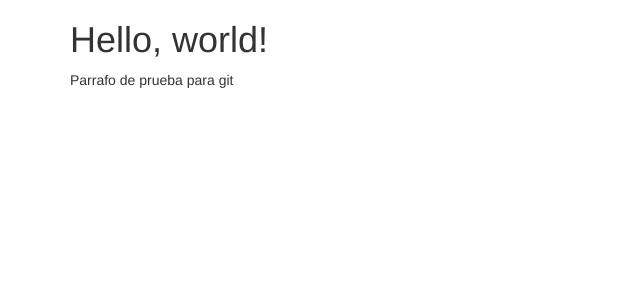
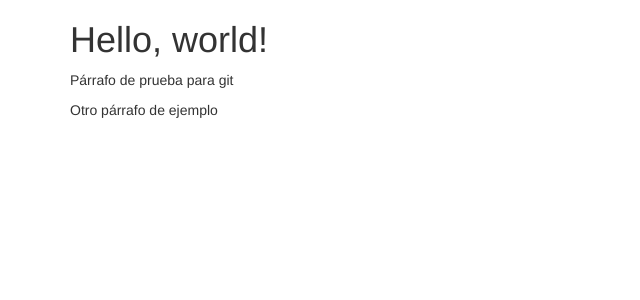
Before and after one commit to tavosinha/ahoratab, a PHP site: page / in a window 1280 px wide. Shown: the top 300 px of the page, without its empty margins (0-640 px from the left). Run offline with PHP 8.4, Linux system fonts and the light colour scheme; some libraries are stand-ins or nearby versions.

Commit message:
Otra línea de código agregada

```diff
--- a/index.php
+++ b/index.php
@@ -1,5 +1,5 @@
 <!DOCTYPE html>
-<html lang="en">
+<html lang="es">
   <head>
     <meta charset="utf-8">
     <meta http-equiv="X-UA-Compatible" content="IE=edge">
@@ -13,7 +13,8 @@
   		<div class="row">
   			<div class="col-md-12">
     			<h1>Hello, world!</h1>
-    			<p>Parrafo de prueba para git</p>
+    			<p>Párrafo de prueba para git</p>
+    			<p>Otro párrafo de ejemplo</p>
   			</div>
   		</div>
   	</div>
```
